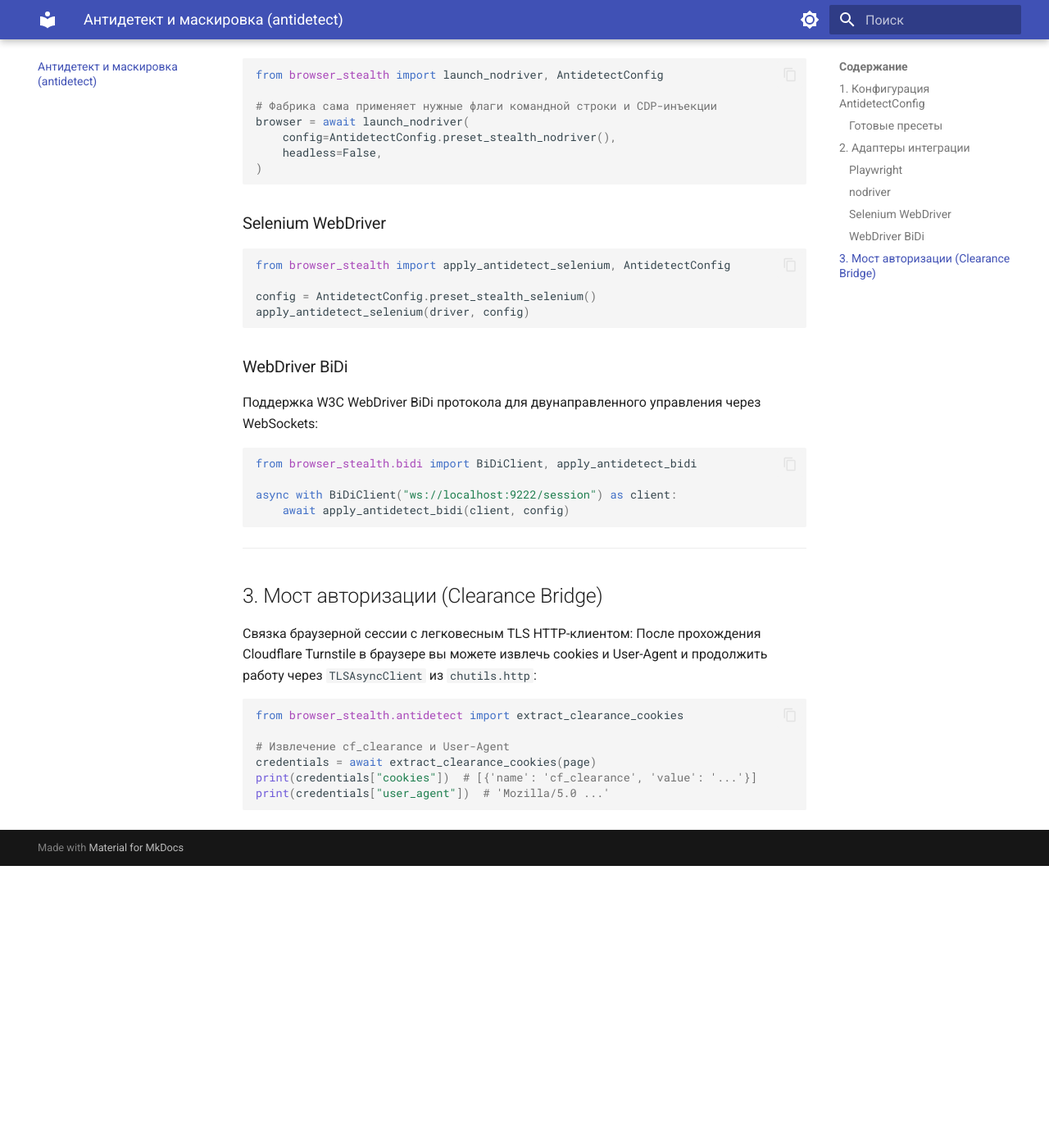
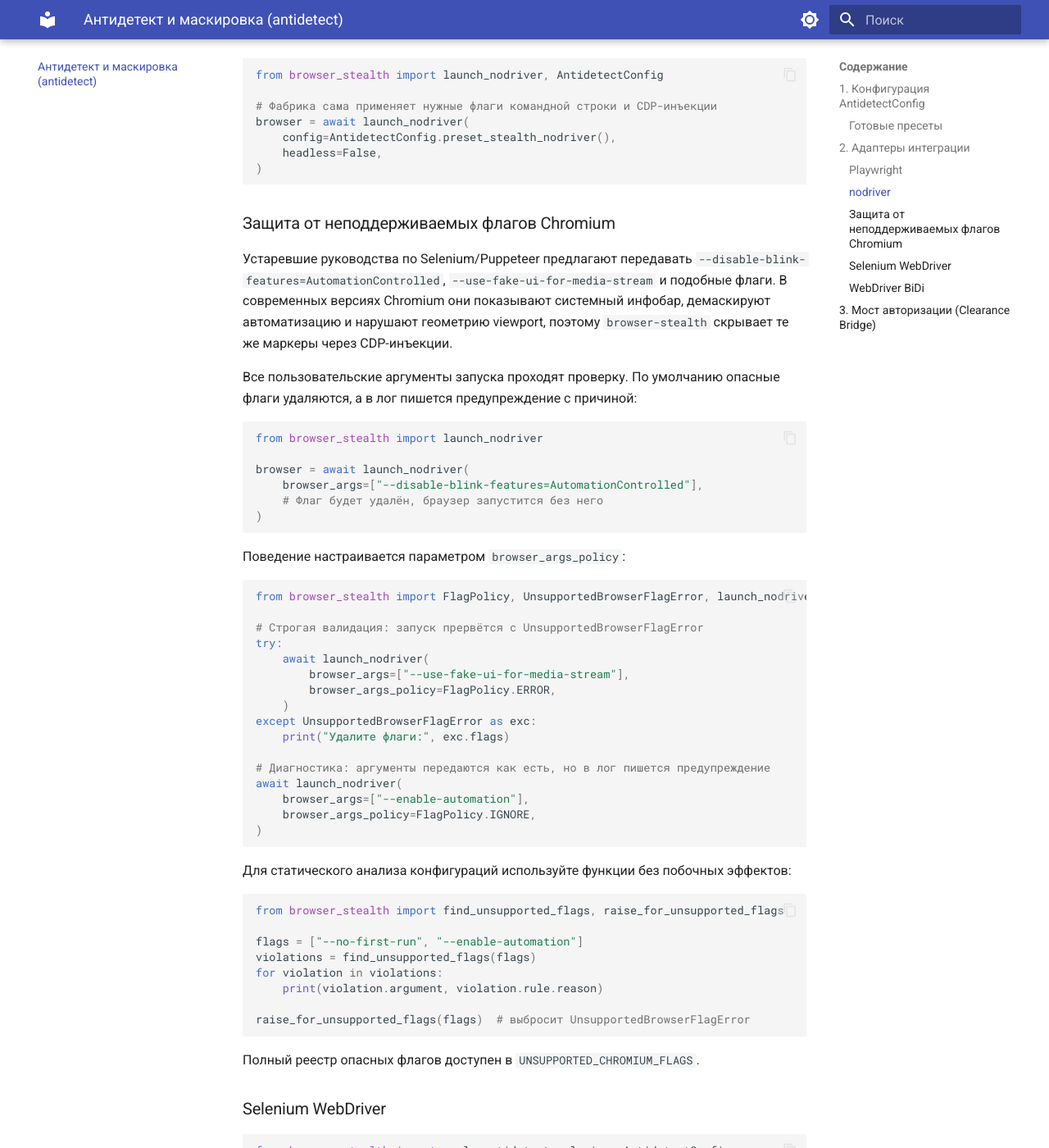
Before and after one commit to Chu4hel/browser-stealth, an MkDocs documentation site: the page built from docs/antidetect.md, in a window 1280 px wide and 1400 px high, scrolled down 1295 px. Shown: the whole window at 82% size. Built offline with MkDocs 1.6.1 and Material for MkDocs 9.7.7, drawn with Linux system fonts in a browser that asks for light colours; before the commit the page ends 2351 px from its top, so only the background shows below that.

Commit message:
docs: Описать защиту от неподдерживаемых флагов Chromium
Добавлены примеры политик SANITIZE/ERROR/IGNORE, диагностических функций и обновлён справочник API.

````diff
--- a/docs/antidetect.md
+++ b/docs/antidetect.md
@@ -60,6 +60,62 @@ browser = await launch_nodriver(
 )
 ```
 
+### Защита от неподдерживаемых флагов Chromium
+
+Устаревшие руководства по Selenium/Puppeteer предлагают передавать
+`--disable-blink-features=AutomationControlled`, `--use-fake-ui-for-media-stream`
+и подобные флаги. В современных версиях Chromium они показывают системный инфобар,
+демаскируют автоматизацию и нарушают геометрию viewport, поэтому `browser-stealth`
+скрывает те же маркеры через CDP-инъекции.
+
+Все пользовательские аргументы запуска проходят проверку. По умолчанию опасные
+флаги удаляются, а в лог пишется предупреждение с причиной:
+
+```python
+from browser_stealth import launch_nodriver
+
+browser = await launch_nodriver(
+    browser_args=["--disable-blink-features=AutomationControlled"],
+    # Флаг будет удалён, браузер запустится без него
+)
+```
+
+Поведение настраивается параметром `browser_args_policy`:
+
+```python
+from browser_stealth import FlagPolicy, UnsupportedBrowserFlagError, launch_nodriver
+
+# Строгая валидация: запуск прервётся с UnsupportedBrowserFlagError
+try:
+    await launch_nodriver(
+        browser_args=["--use-fake-ui-for-media-stream"],
+        browser_args_policy=FlagPolicy.ERROR,
+    )
+except UnsupportedBrowserFlagError as exc:
+    print("Удалите флаги:", exc.flags)
+
+# Диагностика: аргументы передаются как есть, но в лог пишется предупреждение
+await launch_nodriver(
+    browser_args=["--enable-automation"],
+    browser_args_policy=FlagPolicy.IGNORE,
+)
+```
+
+Для статического анализа конфигураций используйте функции без побочных эффектов:
+
+```python
+from browser_stealth import find_unsupported_flags, raise_for_unsupported_flags
+
+flags = ["--no-first-run", "--enable-automation"]
+violations = find_unsupported_flags(flags)
+for violation in violations:
+    print(violation.argument, violation.rule.reason)
+
+raise_for_unsupported_flags(flags)  # выбросит UnsupportedBrowserFlagError
+```
+
+Полный реестр опасных флагов доступен в `UNSUPPORTED_CHROMIUM_FLAGS`.
+
 ### Selenium WebDriver
 
 ```python
````
Also changed, not shown: docs/api.md (+4 -0 lines).
